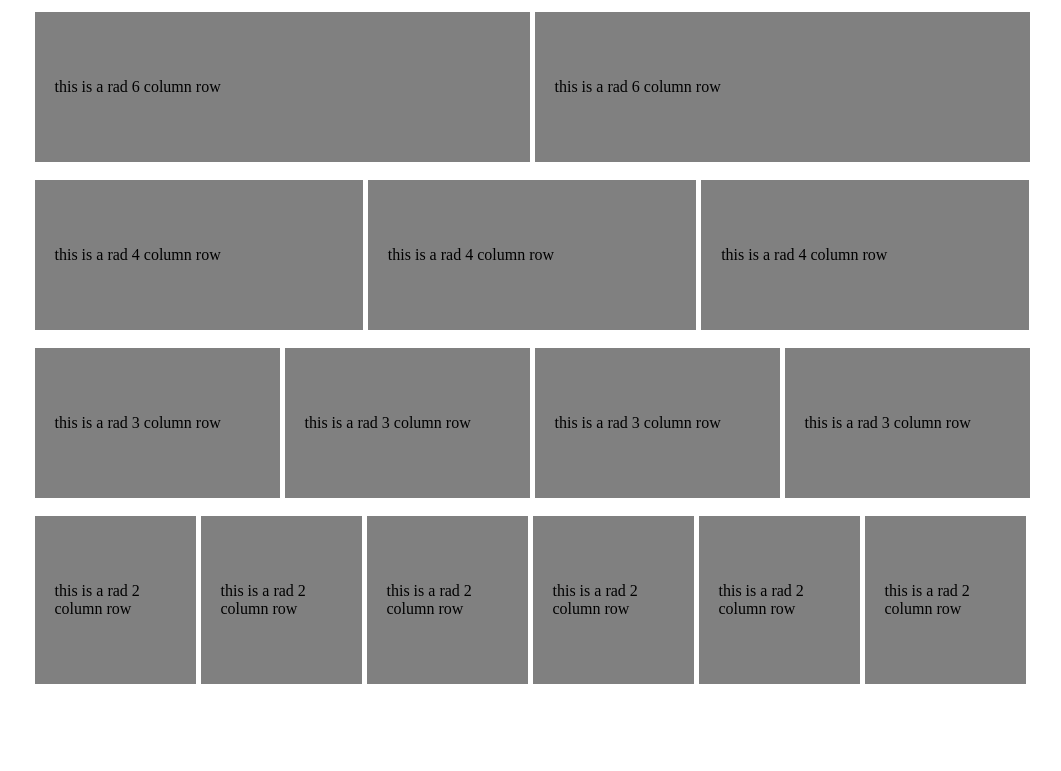
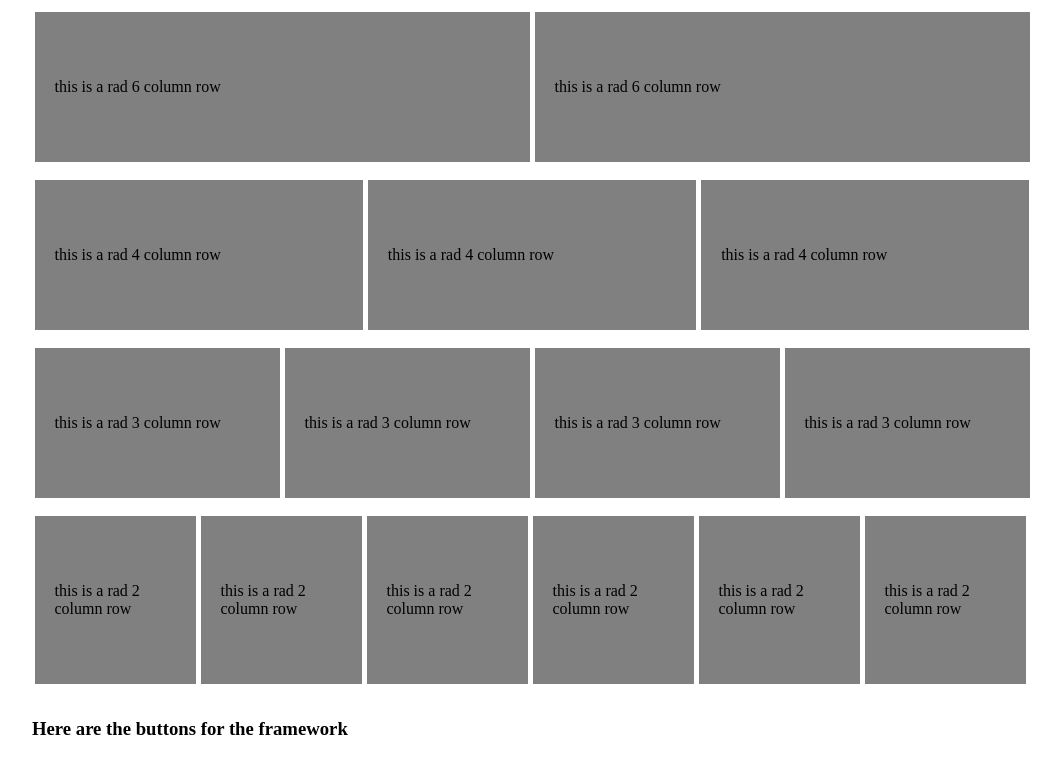
Before and after one commit to latitudecode/gridtorious-1.0, a plain HTML site: page index.html in a window 1280 px wide. Shown: the part 561-1332 px from the top of the page, without its empty margins (108-1169 px from the left). Before the commit the page ends 1260 px from the top, so only its background shows below. Drawn offline with Linux system fonts and the light colour scheme.

Commit message:
buttons!

```diff
--- a/index.html
+++ b/index.html
@@ -38,8 +38,6 @@
 			</p>
 		</div>
 	</div>
-
-
 
 
 	<div class="row">
@@ -107,5 +105,11 @@
 		</div>
 	</div>
 
+<div class="row">
+		<h3>Here are the buttons for the framework</h3>
+
+
+</div>
+
 </body>
 </html>
```
